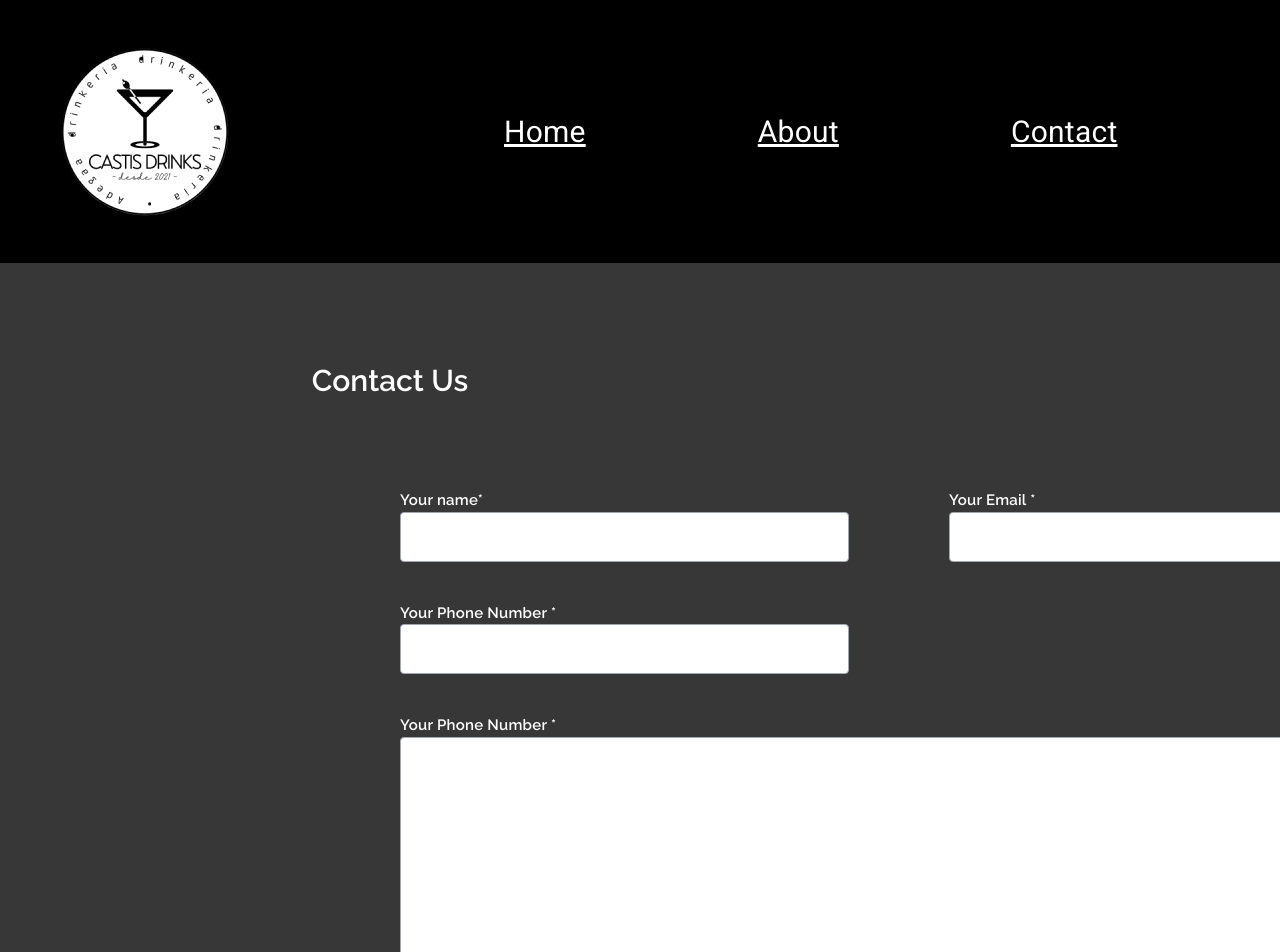
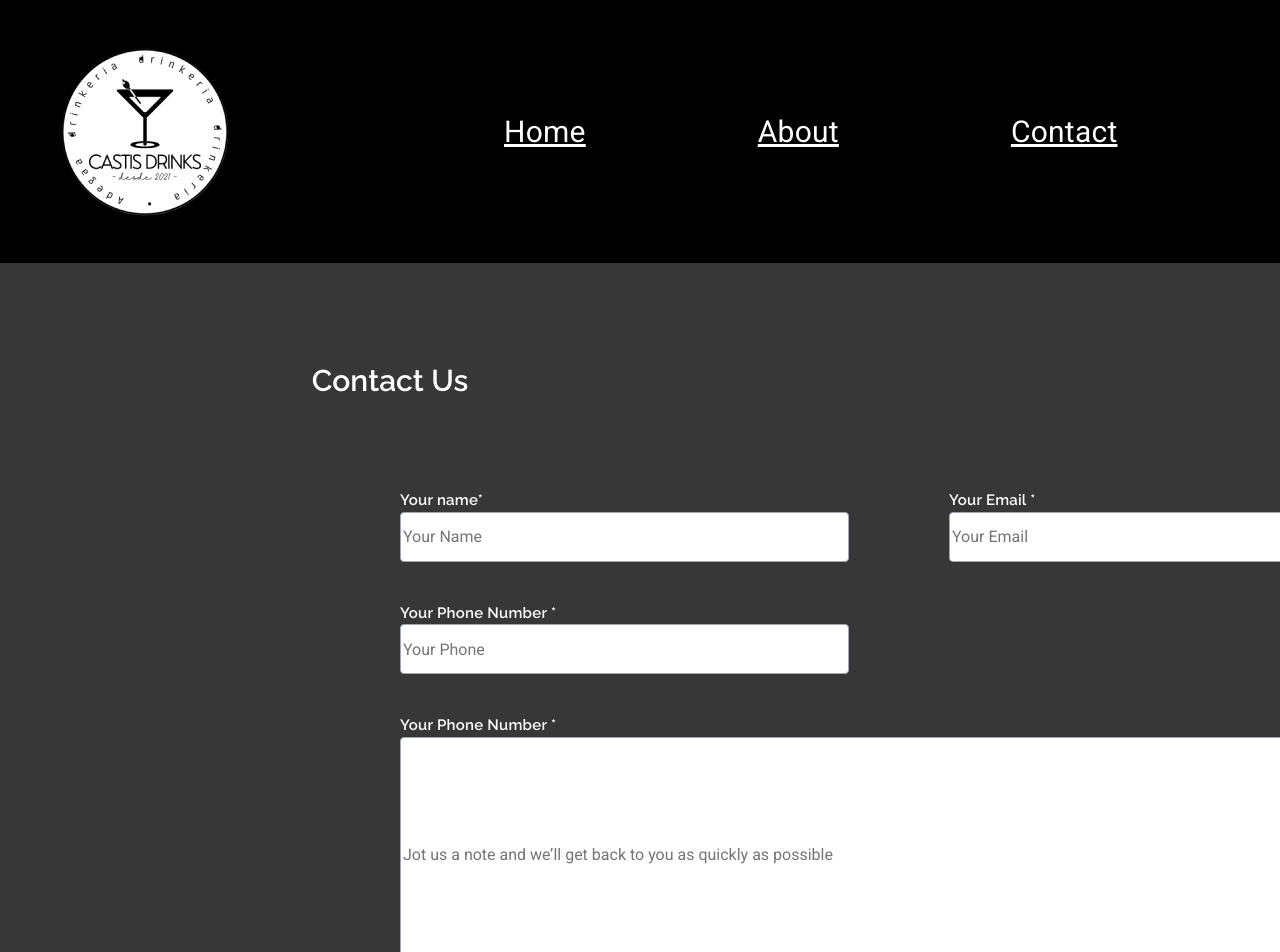
Before and after one commit to Gucastilho/Atividade1-Web2, an Angular app: page /contactUs in a window 1280 px wide. Shown: the top 952 px of the page. Built offline with nearby package versions, Linux system fonts and the light colour scheme.

Commit message:
att contatc

```diff
--- a/src/app/contact-us/contact-us.component.css
+++ b/src/app/contact-us/contact-us.component.css
@@ -81,6 +81,7 @@ input{
   margin-top: 50px;
 }
 
+
 button{
   width: 151px;
   height: 50px;
--- a/src/app/contact-us/contact-us.component.html
+++ b/src/app/contact-us/contact-us.component.html
@@ -5,20 +5,20 @@
   <div class="divInputs">
   <div class="divInput">
       <label>Your name*</label>
-      <input type="text">
+      <input type="text" placeholder="Your Name">
     </div>
     <div class="divInput">
         <label>Your Email *</label>
-        <input type="text" >
+        <input type="text" placeholder="Your Email">
       </div>
 </div>
     <div class="divInput2">
         <label>Your Phone Number *</label>
-        <input type="text" >
+        <input type="text" placeholder="Your Phone">
     </div>
     <div class="divInput2">
         <label>Your Phone Number *</label>
-        <input class="inputMind"   type="text" >
+        <input class="inputMind"   type="text"  placeholder="Jot us a note and we’ll get back to you as quickly as possible" >
     </div>
     <div class="divButon">
         <button class="buttonActive">Submit</button>
```
